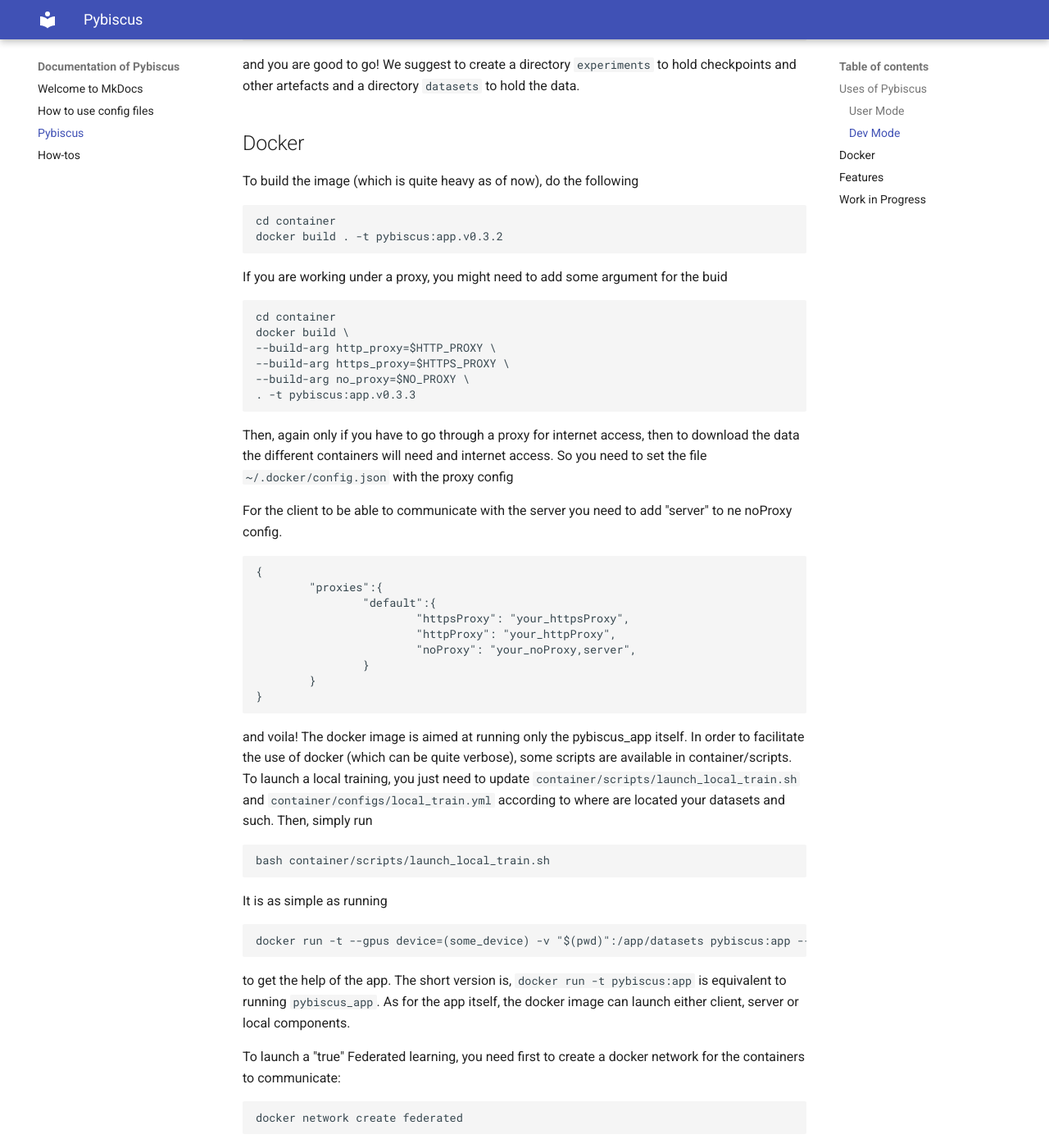
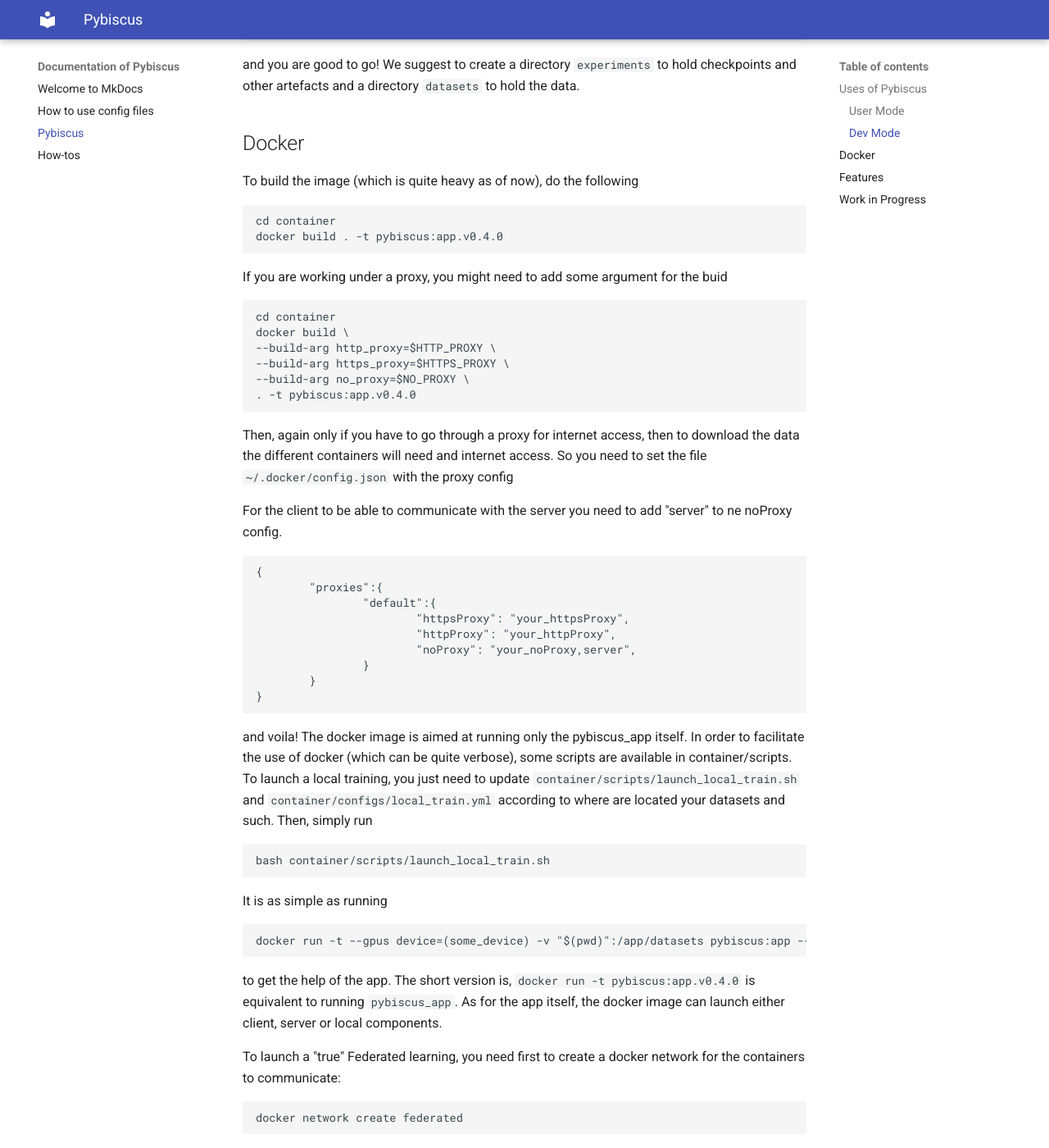
Before and after one commit to ThalesGroup/pybiscus, an MkDocs documentation site: the page built from docs/getting_started.md, in a window 1280 px wide and 1400 px high, scrolled down 1725 px. Shown: the whole window at 82% size. Built offline with MkDocs 1.6.1 and Material for MkDocs 9.7.7, drawn with Linux system fonts in a browser that asks for light colours; some of the changed text lies outside the part shown.

Commit message:
Going to version 0.4.0 !

````diff
--- a/docs/getting_started.md
+++ b/docs/getting_started.md
@@ -6,13 +6,13 @@
 You have two ways of using Pybiscus. Either by cloning the repo and installing (via Poetry) all dependencies, and working on the code itself; or by just downloading the wheel and installing as a package.
 
 ### User Mode
-The wheel in `dist/pybiscus-0.3.2-py3-none-any.whl` is the packaged version of Pybiscus. You can download it and do
+The wheel in `dist/pybiscus-0.4.0-py3-none-any.whl` is the packaged version of Pybiscus. You can download it and do
 ```bash
 pyenv local 3.9.12
 python -m pip install virtualenv
 python -m virtualenv .venv
 source .venv/bin/activate
-(.venv) pip install dist/pybiscus-0.3.3-py3-none-any.whl
+(.venv) pip install dist/pybiscus-0.4.0-py3-none-any.whl
 ```
 The Pybiscus project comes with an handy app, dubbed pybiscus_app. You can test it directly as it is installed in your virtual env:
 ```bash
@@ -61,7 +61,7 @@
 To build the image (which is quite heavy as of now), do the following
 ```bash
 cd container
-docker build . -t pybiscus:app.v0.3.2
+docker build . -t pybiscus:app.v0.4.0
 ```
 
 
@@ -74,7 +74,7 @@
 --build-arg http_proxy=$HTTP_PROXY \
 --build-arg https_proxy=$HTTPS_PROXY \
 --build-arg no_proxy=$NO_PROXY \
-. -t pybiscus:app.v0.3.3
+. -t pybiscus:app.v0.4.0
 ```
 
 Then, again only if you have to go through a proxy for internet access, then to download the data the different containers will need and internet access.
@@ -105,7 +105,7 @@
 docker run -t --gpus device=(some_device) -v "$(pwd)":/app/datasets pybiscus:app --help
 ```
 
-to get the help of the app. The short version is, `docker run -t pybiscus:app` is equivalent to running `pybiscus_app`. As for the app itself, the docker image can launch either client, server or local components.
+to get the help of the app. The short version is, `docker run -t pybiscus:app.v0.4.0` is equivalent to running `pybiscus_app`. As for the app itself, the docker image can launch either client, server or local components.
 
 To launch a "true" Federated learning, you need first to create a docker network for the containers to communicate:
 ```bash
--- a/pyproject.toml
+++ b/pyproject.toml
@@ -1,6 +1,6 @@
 [tool.poetry]
 name = "pybiscus"
-version = "0.3.4"
+version = "0.4.0"
 description = "A flexible Federated Learning framework"
 authors = ["Baptiste MORISSE <baptiste.morisse@thalesgroup.com>"]
 packages = [
````
Also changed, not shown: Changelog.md (+16 -0 lines), 11 other files.
